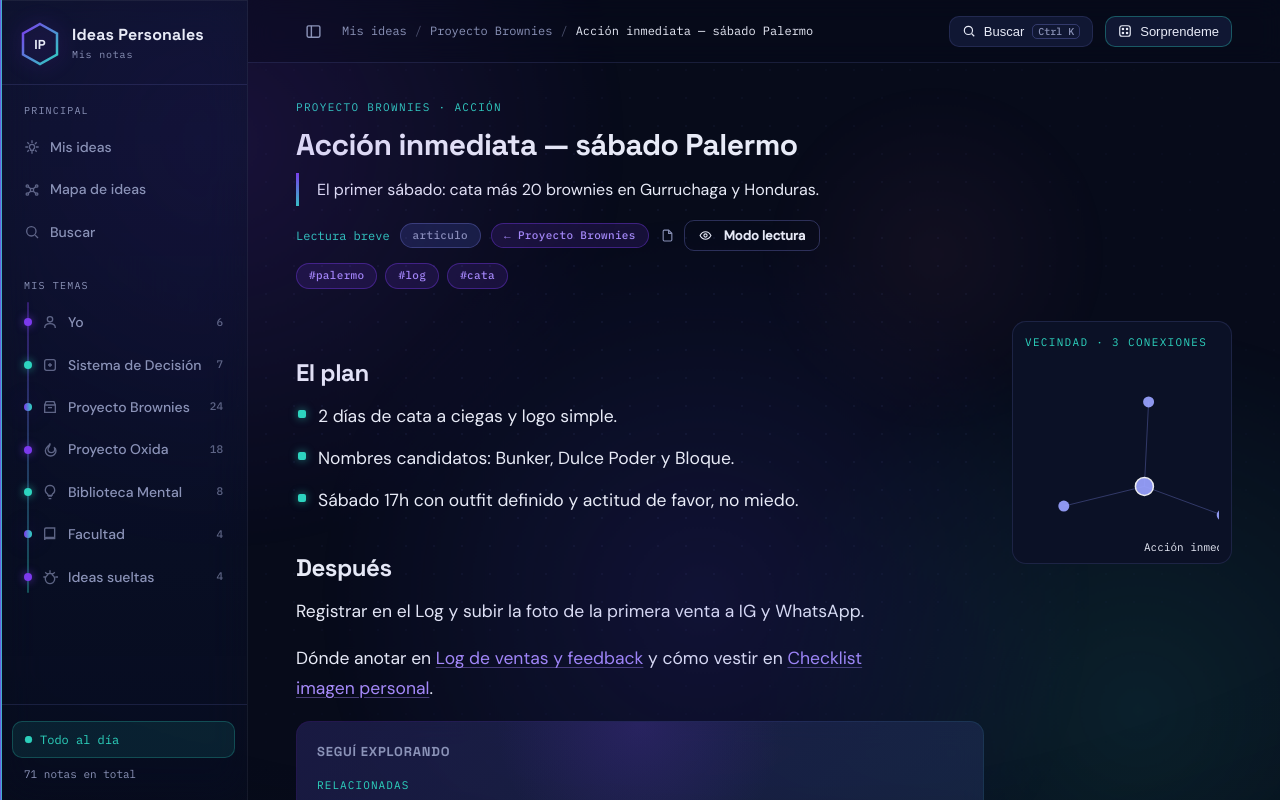
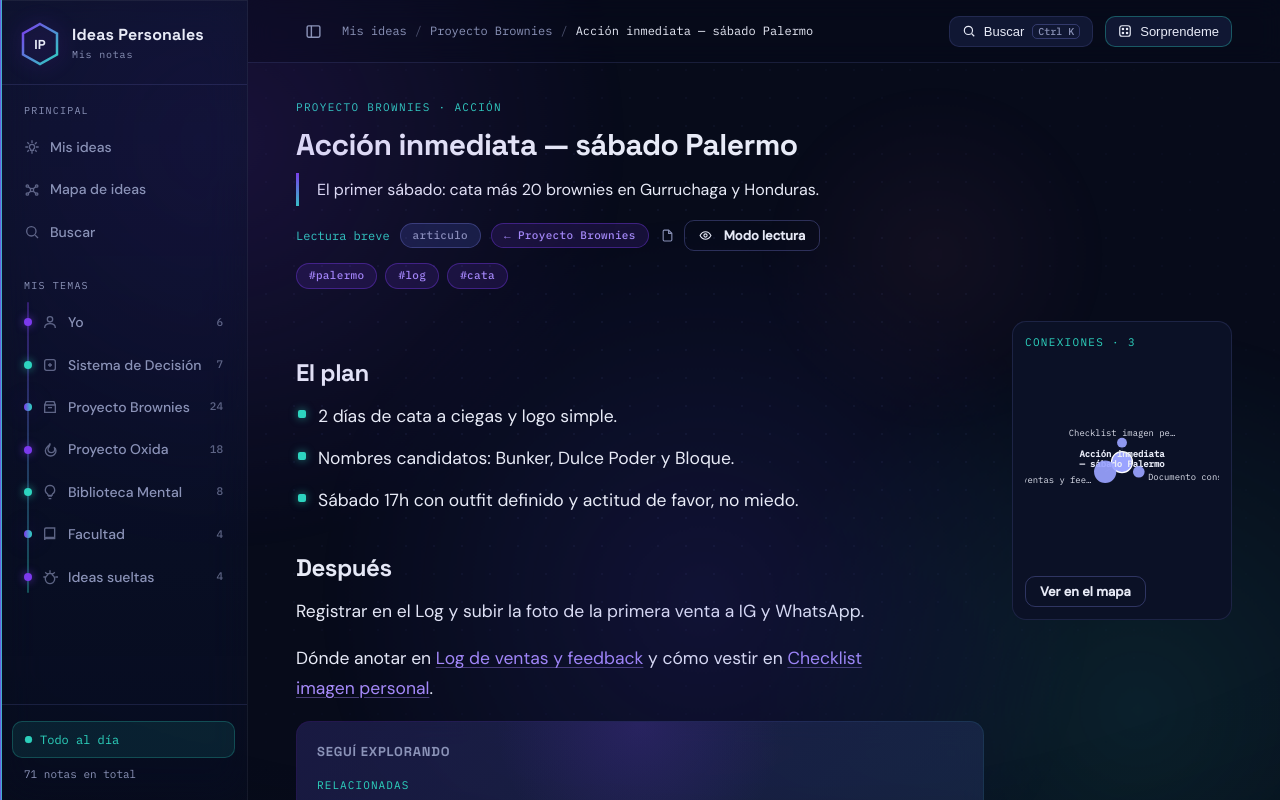
Before and after one commit to Isaacjesusacevedo/IdeasPersonales, a Vue app in the folder frontend/: page /#/n/bro-accion in a window 1280 px wide. Shown: the top 800 px of the page. Built offline with nearby package versions, Linux system fonts and the light colour scheme.

Commit message:
Iter4 Paso2: grafo local radial, etiquetas completas, overflow y Ver en el mapa

```diff
--- a/frontend/src/components/LocalGraph.vue
+++ b/frontend/src/components/LocalGraph.vue
@@ -1,107 +1,256 @@
 <script setup lang="ts">
-import { onMounted, onUnmounted, ref, watch } from 'vue'
+import { computed, onMounted, ref, watch } from 'vue'
 import { useRouter } from 'vue-router'
-import { secciones } from '@/data/vault'
-import { buildLocal, sembrar, tick, COLOR_POR_SECCION } from '@/graph'
+import { notaPorId, secciones } from '@/data/vault'
+import { aristas } from '@/data/vault-index'
+import { radioNodo, COLOR_POR_SECCION } from '@/graph'
 
 const props = defineProps<{ id: string }>()
 const router = useRouter()
+
 const caja = ref<HTMLDivElement | null>(null)
-const svg = ref<SVGSVGElement | null>(null)
-const W = ref(300)
-const H = 240
+const W = ref(320)
+const H = 260
 const hover = ref<string | null>(null)
 
-let nodes = buildLocal(props.id).nodes
-let edges = buildLocal(props.id).edges
-let centro = 0
-let alpha = 1
-let raf = 0
-let vivo = false
+interface LNode {
+  id: string
+  titulo: string
+  seccion: string
+  x: number
+  y: number
+  r: number
+  color: string
+  esCentro: boolean
+  esDesborde: boolean
+  desbordeN: number
+  angle: number
+}
 
-const acento = (sec: string) => secciones.find(s => s.id === sec)?.acento ?? 'purple'
+const seccionIndex = (id: string) => secciones.findIndex(s => s.id === id)
+
+const vecinosTodos = computed(() => {
+  const ids = new Set<string>()
+  for (const [a, b] of aristas()) {
+    if (a === props.id) ids.add(b)
+    if (b === props.id) ids.add(a)
+  }
+  const list = [...ids].map(id => notaPorId(id)).filter(Boolean) as { id: string; titulo: string; seccion: string }[]
+  list.sort((a, b) => {
+    const ia = seccionIndex(a.seccion)
+    const ib = seccionIndex(b.seccion)
+    if (ia !== ib) return ia - ib
+    return a.titulo.localeCompare(b.titulo)
+  })
+  return list
+})
+
+const gradoDe = (id: string) => aristas().filter(([a, b]) => a === id || b === id).length
+
+const maxVecinos = 12
+const desborde = computed(() => Math.max(0, vecinosTodos.value.length - maxVecinos))
+const vecinos = computed(() => vecinosTodos.value.slice(0, maxVecinos))
+
+const nodes = ref<LNode[]>([])
+const edges = ref<{ a: number; b: number }[]>([])
+const centerLines = ref<string[]>([])
+
+function trunc(s: string, n = 20) {
+  return s.length > n ? s.slice(0, n - 1) + '…' : s
+}
 
 function armar() {
-  const g = buildLocal(props.id)
-  nodes = g.nodes
-  edges = g.edges
-  centro = g.centro
-  sembrar(nodes, W.value, H, 21)
-  alpha = 1
-  pintar()
+  const center = notaPorId(props.id)
+  if (!center) return
+  const width = Math.max(240, caja.value?.clientWidth ?? 320)
+  W.value = width
+  const cx = width / 2
+  const cy = H / 2
+
+  const degs = new Map<string, number>()
+  for (const n of vecinos.value) degs.set(n.id, gradoDe(n.id))
+  const maxNodeR = Math.max(12, ...vecinos.value.map(n => radioNodo(degs.get(n.id) ?? 1)))
+  const maxLabel = Math.max(40, ...vecinos.value.map(n => trunc(n.titulo).length * 6.2 + 4))
+  const spaceX = cx - 28 - maxNodeR - 4 - maxLabel
+  const spaceY = cy - 28 - maxNodeR - 4 - 12
+  let R = Math.max(24, Math.min(spaceX, spaceY))
+  // asegurar separación mínima entre nodos del círculo
+  const sepR = ((maxNodeR * 2 + 14) * vecinos.value.length) / (2 * Math.PI)
+  if (sepR > R) R = Math.max(24, Math.min(spaceX, spaceY))
+
+  const list = [...vecinos.value]
+  const tieneDesborde = desborde.value > 0
+  const total = list.length + (tieneDesborde ? 1 : 0)
+
+  const out: LNode[] = []
+  // centro
+  out.push({
+    id: center.id,
+    titulo: center.titulo,
+    seccion: center.seccion,
+    x: cx,
+    y: cy,
+    r: 13,
+    color: COLOR_POR_SECCION[secciones.find(s => s.id === center.seccion)?.acento ?? 'purple'],
+    esCentro: true,
+    esDesborde: false,
+    desbordeN: 0,
+    angle: 0
+  })
+
+  list.forEach((n, i) => {
+    const angle = (i / Math.max(1, total)) * Math.PI * 2 - Math.PI / 2
+    out.push({
+      id: n.id,
+      titulo: n.titulo,
+      seccion: n.seccion,
+      x: cx + Math.cos(angle) * R,
+      y: cy + Math.sin(angle) * R,
+      r: radioNodo(degs.get(n.id) ?? 1),
+      color: COLOR_POR_SECCION[secciones.find(s => s.id === n.seccion)?.acento ?? 'purple'],
+      esCentro: false,
+      esDesborde: false,
+      desbordeN: 0,
+      angle
+    })
+  })
+
+  if (tieneDesborde) {
+    const i = list.length
+    const angle = (i / Math.max(1, total)) * Math.PI * 2 - Math.PI / 2
+    out.push({
+      id: '__overflow__',
+      titulo: `+${desborde.value}`,
+      seccion: center.seccion,
+      x: cx + Math.cos(angle) * R,
+      y: cy + Math.sin(angle) * R,
+      r: 11,
+      color: 'var(--text-muted)',
+      esCentro: false,
+      esDesborde: true,
+      desbordeN: desborde.value,
+      angle
+    })
+  }
+
+  nodes.value = out
+
+  // aristas entre nodos presentes
+  const idx = new Map(out.map((n, i) => [n.id, i]))
+  const es = []
+  for (const [a, b] of aristas()) {
+    if (!idx.has(a) || !idx.has(b)) continue
+    if (a === '__overflow__' || b === '__overflow__') continue
+    es.push({ a: idx.get(a)!, b: idx.get(b)! })
+  }
+  edges.value = es
+
+  // líneas del centro
+  const t = center.titulo
+  if (t.length <= 16) centerLines.value = [t]
+  else {
+    const mid = Math.floor(t.length / 2)
+    let cut = t.lastIndexOf(' ', mid)
+    if (cut < 4) cut = t.indexOf(' ', mid)
+    if (cut < 0) centerLines.value = [t.slice(0, 15) + '…', t.slice(15)]
+    else centerLines.value = [t.slice(0, cut), t.slice(cut + 1)]
+  }
 }
 
-function pintar() {
-  const els = svg.value
-  if (!els) return
-  els.querySelectorAll<SVGCircleElement>('circle[data-i]').forEach(c => {
-    const n = nodes[Number(c.dataset.i)]
-    if (n) { c.setAttribute('cx', n.x.toFixed(1)); c.setAttribute('cy', n.y.toFixed(1)) }
-  })
-  els.querySelectorAll<SVGLineElement>('line[data-e]').forEach(l => {
-    const e = edges[Number(l.dataset.e)]
-    if (e) {
-      l.setAttribute('x1', nodes[e.a].x.toFixed(1)); l.setAttribute('y1', nodes[e.a].y.toFixed(1))
-      l.setAttribute('x2', nodes[e.b].x.toFixed(1)); l.setAttribute('y2', nodes[e.b].y.toFixed(1))
-    }
-  })
+function acentoDe(n: LNode) {
+  return secciones.find(s => s.id === n.seccion)?.acento ?? 'purple'
 }
 
-function loop() {
-  if (!vivo) return
-  tick(nodes, edges, W.value / 2, H / 2, alpha)
-  alpha *= 0.97
-  pintar()
-  if (alpha >= 0.01) raf = requestAnimationFrame(loop)
+const onNodeClick = (n: LNode, e: MouseEvent) => {
+  if (n.esDesborde) {
+    const el = document.getElementById('menciones')
+    el?.scrollIntoView({ behavior: 'smooth', block: 'start' })
+    return
+  }
+  if (e.shiftKey || e.ctrlKey || e.metaKey) {
+    // peek se implementa en Paso 4
+    router.push(`/n/${n.id}`)
+    return
+  }
+  router.push(`/n/${n.id}`)
 }
 
-function iniciar() {
-  detener()
-  if (window.matchMedia('(prefers-reduced-motion: reduce)').matches) {
-    let a = 1
-    for (let i = 0; i < 300 && a >= 0.01; i++) { tick(nodes, edges, W.value / 2, H / 2, a); a *= 0.97 }
-    pintar()
-    return
-  }
-  vivo = true
-  raf = requestAnimationFrame(loop)
+const anchorFor = (n: LNode) => {
+  const c = Math.cos(n.angle)
+  if (c > 0.25) return 'start'
+  if (c < -0.25) return 'end'
+  return 'middle'
 }
 
-function detener() {
-  vivo = false
-  cancelAnimationFrame(raf)
+const labelPos = (n: LNode) => {
+  const r = n.r + 6
+  const x = n.x + Math.cos(n.angle) * r
+  const y = n.y + Math.sin(n.angle) * r + 4
+  return { x, y }
 }
 
-watch(() => props.id, () => { armar(); iniciar() })
-
+watch(() => props.id, () => armar())
 onMounted(() => {
-  if (caja.value) W.value = Math.max(240, caja.value.clientWidth)
   armar()
-  iniciar()
 })
-onUnmounted(detener)
 </script>
 
 <template>
   <div ref="caja" class="grafo-local">
-    <div class="toc-title" style="margin-bottom:6px">Vecindad · {{ nodes.length - 1 }} conexiones</div>
-    <svg ref="svg" :width="W" :height="H" role="img" :aria-label="`Grafo local de la nota`">
-      <line v-for="(e, i) in edges" :key="'e' + i" :data-e="i"
-        :x1="nodes[e.a].x" :y1="nodes[e.a].y" :x2="nodes[e.b].x" :y2="nodes[e.b].y"
-        stroke="rgba(139,148,255,.3)" stroke-width="1" />
+    <div class="toc-title" style="margin-bottom:6px">Conexiones · {{ vecinosTodos.length }}</div>
+    <svg :width="W" :height="H" :viewBox="`0 0 ${W} ${H}`" role="img" :aria-label="`Grafo local de la nota`">
+      <line
+        v-for="(e, i) in edges" :key="'e' + i"
+        :x1="nodes[e.a].x" :y1="nodes[e.a].y"
+        :x2="nodes[e.b].x" :y2="nodes[e.b].y"
+        stroke="rgba(139,148,255,.25)" stroke-width="1"
+        :opacity="hover && !(nodes[e.a].id === hover || nodes[e.b].id === hover) ? 0.25 : 0.9"
+      />
       <g v-for="(n, i) in nodes" :key="n.id">
-        <circle :data-i="i" :cx="n.x" :cy="n.y"
-          :r="i === centro ? 9 : 5.5"
-          :fill="COLOR_POR_SECCION[acento(n.seccion)]"
-          :stroke="i === centro ? '#fff' : 'none'" :stroke-width="i === centro ? 1.5 : 0"
-          :opacity="hover && hover !== n.id ? 0.35 : 0.92"
+        <circle
+          :cx="n.x" :cy="n.y" :r="n.r"
+          :fill="n.color"
+          :stroke="n.esCentro ? '#fff' : 'none'"
+          :stroke-width="n.esCentro ? 1.5 : 0"
+          :opacity="hover && hover !== n.id ? 0.3 : (n.esCentro ? 1 : 0.92)"
           style="cursor:pointer"
-          @click="router.push(`/n/${n.id}`)"
-          @pointerenter="hover = n.id" @pointerleave="hover = null">
+          @click="onNodeClick(n, $event)"
+          @pointerenter="hover = n.id" @pointerleave="hover = null"
+          @focus="hover = n.id" @blur="hover = null"
+        >
           <title>{{ n.titulo }}</title>
         </circle>
-        <text v-if="i === centro || hover === n.id" :x="n.x + 12" :y="n.y + 4" class="grafo-label">{{ n.titulo }}</text>
+        <text
+          v-if="!n.esCentro"
+          :x="labelPos(n).x" :y="labelPos(n).y"
+          class="grafo-label"
+          :text-anchor="anchorFor(n)"
+          :opacity="hover && hover !== n.id ? 0.35 : 0.95"
+        >
+          <title>{{ n.titulo }}</title>
+          {{ trunc(n.titulo) }}
+        </text>
+        <template v-if="n.esCentro">
+          <text
+            v-for="(ln, li) in centerLines" :key="li"
+            :x="n.x" :y="n.y + (li - (centerLines.length - 1) / 2) * 12"
+            text-anchor="middle" class="grafo-label" style="font-weight:600"
+          >
+            <title>{{ n.titulo }}</title>
+            {{ ln }}
+          </text>
+        </template>
       </g>
     </svg>
+    <ul class="sr-only">
+      <li v-for="n in vecinos" :key="n.id">{{ n.titulo }}</li>
+    </ul>
+    <div style="margin-top:8px">
+      <button class="btn btn-ghost btn-sm" @click="router.push(`/explorar?foco=${props.id}`)">Ver en el mapa</button>
+    </div>
   </div>
 </template>
+
+<style scoped>
+.sr-only { position: absolute; width: 1px; height: 1px; padding: 0; margin: -1px; overflow: hidden; clip: rect(0,0,0,0); white-space: nowrap; border: 0; }
+</style>
--- a/frontend/src/views/ExplorarView.vue
+++ b/frontend/src/views/ExplorarView.vue
@@ -2,7 +2,7 @@
 import { computed, defineAsyncComponent, ref, watch } from 'vue'
 import { useRoute, useRouter, RouterLink } from 'vue-router'
 import { tagIndex, notasPorTag } from '@/data/vault-index'
-import { secciones, notasPorSeccion } from '@/data/vault'
+import { secciones, notasPorSeccion, notaPorId } from '@/data/vault'
 
 const IdeaFlow = defineAsyncComponent(() => import('@/components/IdeaFlow.vue'))
 const GraphView = defineAsyncComponent(() => import('@/components/GraphView.vue'))
@@ -21,6 +21,7 @@ const vista = ref<Vista>(
 )
 const tema = ref<string | null>((route.query.tema as string) ?? null)
 const tag = ref<string | null>((route.query.tag as string) ?? null)
+const foco = ref<string | null>((route.query.foco as string) ?? null)
 const q = ref('')
 const abiertos = ref<string[]>([])
 
@@ -30,6 +31,11 @@ watch(
     if (v.vista === 'mapa' || v.vista === 'lista' || v.vista === 'red') vista.value = v.vista
     tema.value = (v.tema as string) ?? null
     tag.value = (v.tag as string) ?? null
+    foco.value = (v.foco as string) ?? null
+    if (v.foco) {
+      const n = notaPorId(v.foco as string)
+      if (n) { tema.value = n.seccion; vista.value = 'mapa' }
+    }
   }
 )
 
@@ -56,16 +62,18 @@ const setTag = (t: string | null) => {
 }
 
 // Ids que coinciden con la búsqueda (para resaltar en el mapa)
-const resaltadas = computed<string[] | null>(() => {
+const resaltarIds = computed<string[] | null>(() => {
+  const out: string[] = []
+  if (foco.value) out.push(foco.value)
   const b = q.value.trim().toLowerCase()
-  if (!b) return null
-  const out: string[] = []
-  for (const s of secciones) {
-    for (const n of notasPorSeccion(s.id)) {
-      if ((n.titulo + ' ' + n.resumen + ' ' + n.categoria).toLowerCase().includes(b)) out.push(n.id)
+  if (b) {
+    for (const s of secciones) {
+      for (const n of notasPorSeccion(s.id)) {
+        if ((n.titulo + ' ' + n.resumen + ' ' + n.categoria).toLowerCase().includes(b)) out.push(n.id)
+      }
     }
   }
-  return out
+  return out.length ? out : null
 })
 
 const toggleTemaLista = (id: string) => {
@@ -102,7 +110,7 @@ const toggleTemaLista = (id: string) => {
     </div>
 
     <div v-if="vista === 'mapa'" class="card mapa-marco">
-      <IdeaFlow :tema-inicial="tema" :tag-filtro="tag" :resaltar-ids="resaltadas" :busqueda="q" />
+      <IdeaFlow :tema-inicial="tema" :tag-filtro="tag" :resaltar-ids="resaltarIds" :busqueda="q" :foco="foco" />
       <div class="mapa-acciones">
         <span class="id-mono">Pan y zoom con el ratón · clic en un tema para abrirlo</span>
       </div>
```
Also changed, not shown: frontend/src/components/IdeaFlow.vue (+16 -1 lines).
